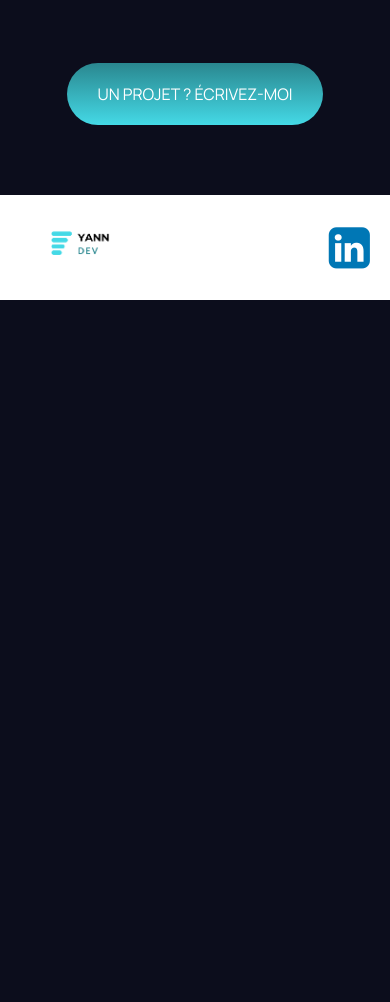
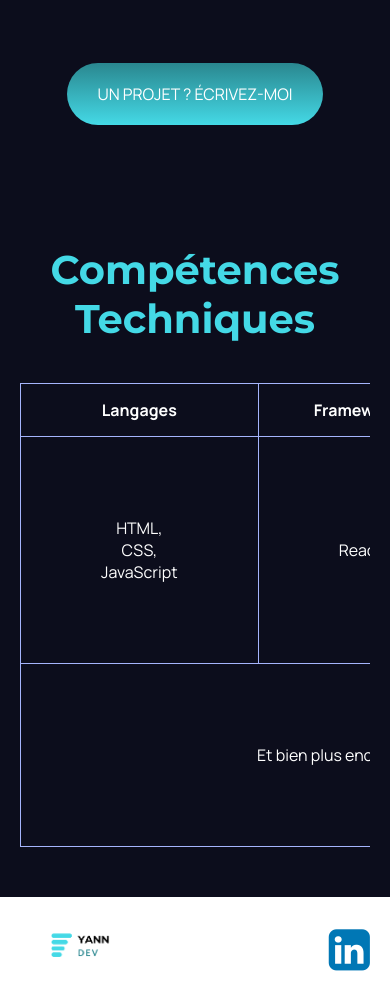
Before and after one commit to RealG-20/portofolio, a plain HTML site: page a-propos.html in a window 390 px wide. Shown: the part 838-1840 px from the top of the page. Before the commit the page ends 1138 px from the top, so only its background shows below. Drawn offline with Linux system fonts and the light colour scheme.

Commit message:
rendre le table div:tablecontainer reactive

```diff
--- a/styles/style.css
+++ b/styles/style.css
@@ -200,6 +200,9 @@ table {
   border-collapse: collapse;
   margin: auto;
 }
+div.tablecontainer {
+  overflow-x: auto;
+}
 
 td,
 th {
@@ -326,7 +329,7 @@ input[type="submit"] {
   }
 
   .table-comptences {
-    display: none;
+    display: non;
   }
 
   .grid-paysages {
```
